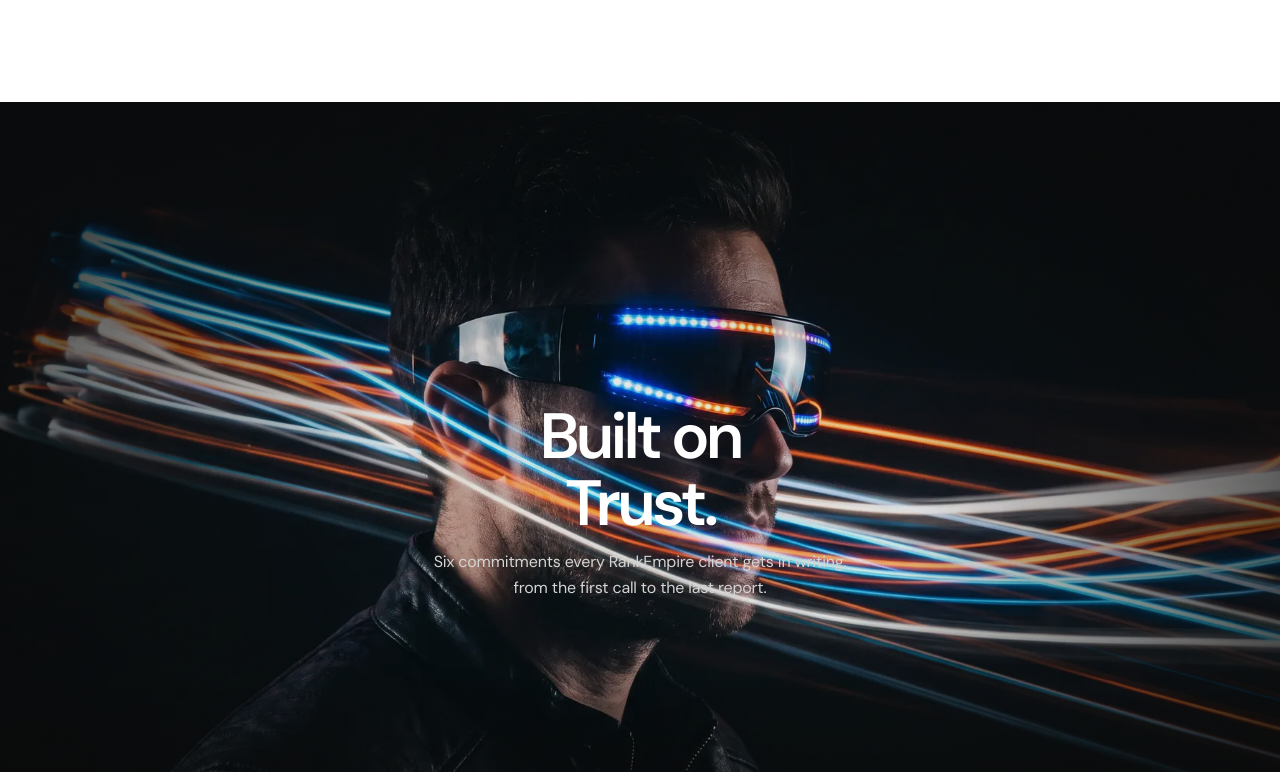
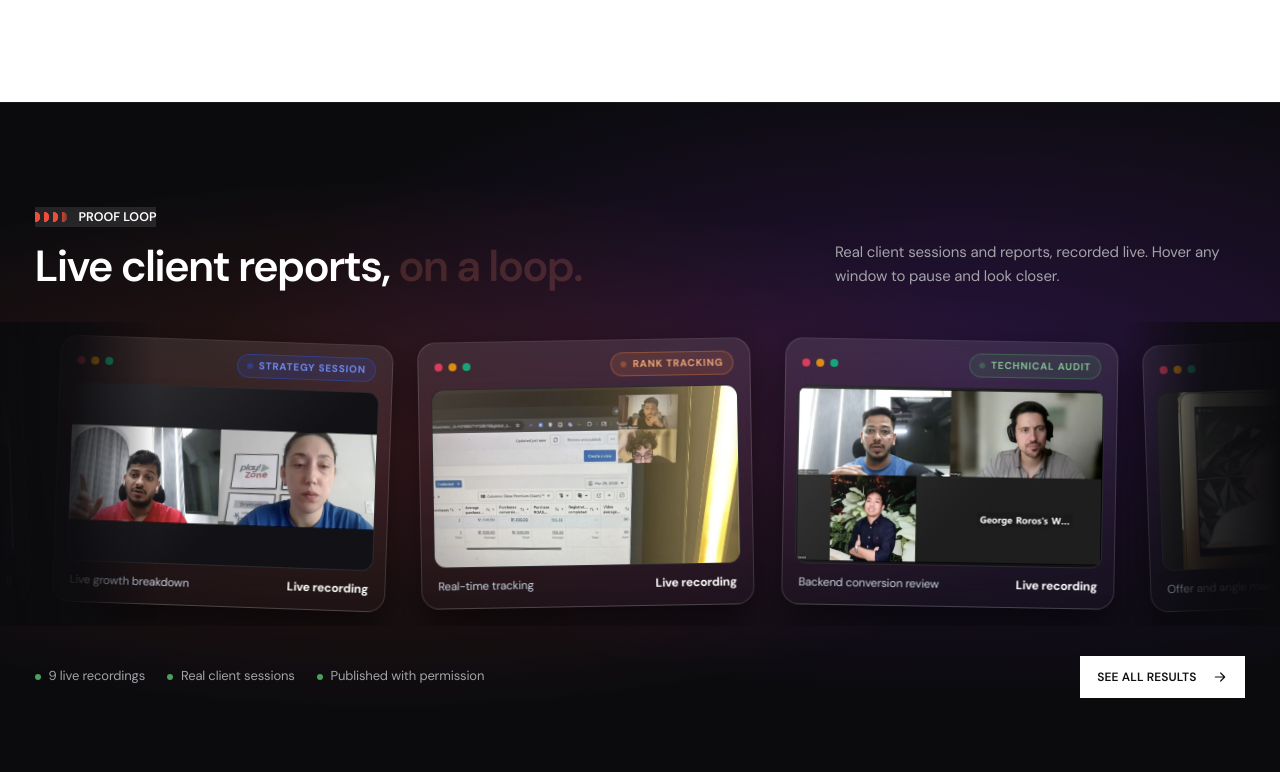
Before and after one commit to devsynxoffical/rankempire, a Next.js app: page /case-studies in a window 1280 px wide. Shown: the part 6408-7180 px from the top of the page. Built offline with nearby package versions, Linux system fonts and the light colour scheme; a web font is replaced by a local one.

Commit message:
Remove Trust section from case studies page

```diff
--- a/app/case-studies/page.tsx
+++ b/app/case-studies/page.tsx
@@ -9,7 +9,6 @@ import Results from '@/components/pages/case-studies/Results';
 import MoreResults from '@/components/pages/case-studies/MoreResults';
 import Xpb from '@/components/pages/case-studies/Xpb';
 import Measure from '@/components/pages/case-studies/Measure';
-import Trust from '@/components/sections/Trust';
 import Pmq from '@/components/sections/Pmq';
 import Robo from '@/components/sections/Robo';
 
@@ -37,7 +36,6 @@ export default function Page() {
         <MoreResults />
         <Xpb />
         <Measure />
-        <Trust />
         <Pmq />
         <Robo />
       </main>
```
